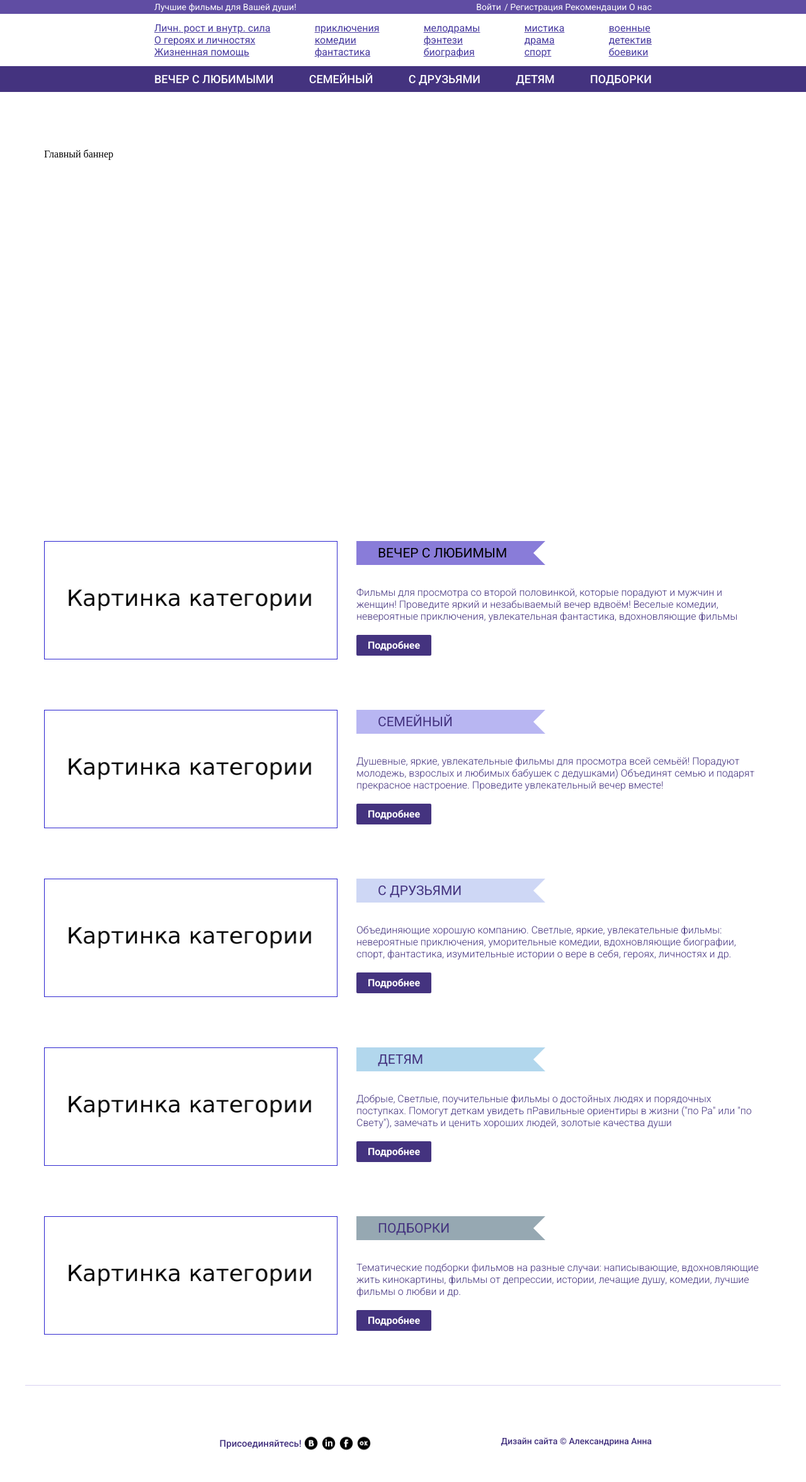
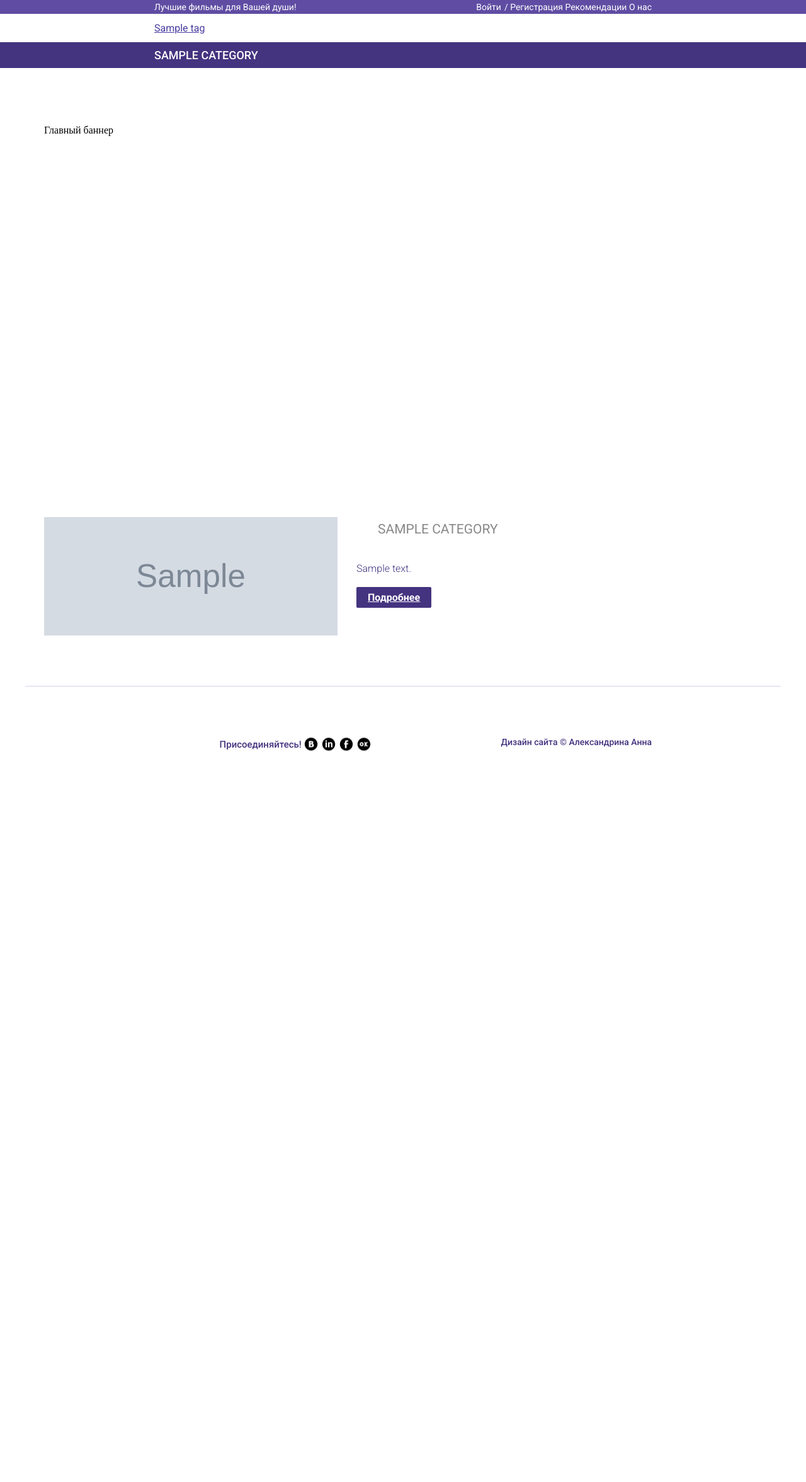
Before and after one commit to Shadwar/flask_course, a Flask app: page / in a window 1280 px wide. Shown: the top 2353 px of the page at 63% size. After the commit the page ends 1193 px from the top, so only its background shows below. Run offline with Flask 2, Linux system fonts and the light colour scheme; tables that the repository leaves empty hold one stand-in row (values such as "Sample post"); grey boxes marked "Sample" are stand-in pictures.

Commit message:
6.4 Категории и теги выводятся из базы

```diff
--- a/app/models.py
+++ b/app/models.py
@@ -75,6 +75,11 @@
     title_background = db.Column(db.String(7), default='#897cd9')
     image = db.Column(db.String(128))
 
+    def get_title_style(self):
+        result = "color:{};".format(self.title_color) if self.title_color else ""
+        result += "background-color:{};".format(self.title_background) if self.title_background else ""
+        return result
+
     def __repr__(self):
         return '<Category {}>'.format(self.title)
 
--- a/app/routes.py
+++ b/app/routes.py
@@ -5,7 +5,7 @@
 
 from app import app, db
 from app.forms import LoginForm, RegisterForm, EditProfileForm
-from app.models import User
+from app.models import User, Category, Tag
 
 @app.before_request
 def before_request():
@@ -13,22 +13,17 @@
         current_user.last_seen = datetime.utcnow()
         db.session.commit()
 
+@app.context_processor
+def inject_tags_and_categories():
+    tags = Tag.query.all()
+    categories = Category.query.all()
+    return dict(tags=tags, tags_count = len(tags), categories=categories)
+
 
 @app.route('/')
 @app.route('/index')
 def index():
-    posts = [
-        {
-            'author': {'username': 'John'},
-            'body': 'Beautiful day in Portland!'
-        },
-        {
-            'author': {'username': 'Susan'},
-            'body': 'The Avengers movie was so cool!'
-        }
-    ]
-
-    return render_template('index.html', title='home', posts=posts)
+    return render_template('index.html', title='home')
 
 
 @app.route('/login', methods=['GET', 'POST'])
--- a/app/templates/_header.html
+++ b/app/templates/_header.html
@@ -20,42 +20,22 @@
         <div class="header-middle">
             <div class="wrapper">
                 <div class="header-content">
+                    {% for i in range(0, tags_count, 3) %}
                     <div class="header-middle__column">
-                        <a class="header-middle__link" href="#">Личн. рост и внутр. сила</a><br>
-                        <a class="header-middle__link" href="#">О героях и личностях</a><br>
-                        <a class="header-middle__link" href="#">Жизненная помощь</a>
+                        {% for tag in tags[i:i+3] %}
+                        <a class="header-middle__link" href="#">{{ tag.title }}</a><br>
+                        {% endfor %}
                     </div>
-                    <div class="header-middle__column">
-                        <a class="header-middle__link" href="#">приключения</a><br>
-                        <a class="header-middle__link" href="#">комедии</a><br>
-                        <a class="header-middle__link" href="#">фантастика</a>
-                    </div>
-                    <div class="header-middle__column">
-                        <a class="header-middle__link" href="#">мелодрамы</a><br>
-                        <a class="header-middle__link" href="#">фэнтези</a><br>
-                        <a class="header-middle__link" href="#">биография</a>
-                    </div>
-                    <div class="header-middle__column">
-                        <a class="header-middle__link" href="#">мистика</a><br>
-                        <a class="header-middle__link" href="#">драма</a><br>
-                        <a class="header-middle__link" href="#">спорт</a>
-                    </div>
-                    <div class="header-middle__column">
-                        <a class="header-middle__link" href="#">военные</a><br>
-                        <a class="header-middle__link" href="#">детектив</a><br>
-                        <a class="header-middle__link" href="#">боевики</a>
-                    </div>
+                    {% endfor %}
                 </div>
             </div>
         </div>
         <div class="header-bottom">
             <div class="wrapper">
                 <div class="header-content">
-                    <a class="header-bottom__link" href="#">Вечер с любимыми</a>
-                    <a class="header-bottom__link" href="#">Семейный</a>
-                    <a class="header-bottom__link" href="#">С друзьями</a>
-                    <a class="header-bottom__link" href="#">Детям</a>
-                    <a class="header-bottom__link" href="#">Подборки</a>
+                    {% for category in categories %}
+                    <a class="header-bottom__link" href="#">{{ category.title }}</a>
+                    {% endfor %}
                 </div>
             </div>
         </div>
--- a/app/templates/index.html
+++ b/app/templates/index.html
@@ -8,48 +8,20 @@
     </section>
     <section class="content">
         <div class="wrapper">
+            {% if categories %}
             <div class="catalog">
+            {% for category in categories %}
                 <div class="catalog__item">
-                    <img src="{{ url_for('static', filename='img/catalog_1.jpg')}}" alt="Вечер с любимым" class="catalog__item-image">
+                    <img src="{{ category.image }}" alt="{{ category.title }}" class="catalog__item-image">
                     <div class="catalog__item-info">
-                        <div class="catalog__item-title catalog__item-title--love">Вечер с любимым</div>
-                        <div class="catalog__item-about">Фильмы для просмотра со второй половинкой, которые порадуют и мужчин и женщин! Проведите яркий и незабываемый вечер вдвоём! Веселые комедии, невероятные приключения, увлекательная фантастика, вдохновляющие фильмы</div>
-                        <a class="catalog__item-link">Подробнее</a>
+                        <div class="catalog__item-title" style="{{ category.get_title_style() }}">{{ category.title }}</div>
+                        <div class="catalog__item-about">{{ category.description }}</div>
+                        <a href="{{ url_for('index') }}" class="catalog__item-link">Подробнее</a>
                     </div>
                 </div>
-                <div class="catalog__item">
-                    <img src="{{ url_for('static', filename='img/catalog_2.jpg')}}" alt="Семейный" class="catalog__item-image">
-                    <div class="catalog__item-info">
-                        <div class="catalog__item-title catalog__item-title--family">Семейный</div>
-                        <div class="catalog__item-about">Душевные, яркие, увлекательные фильмы для просмотра всей семьёй! Порадуют молодежь, взрослых и любимых бабушек с дедушками) Объединят семью и подарят прекрасное настроение. Проведите увлекательный вечер вместе!</div>
-                        <a class="catalog__item-link">Подробнее</a>
-                    </div>
-                </div>
-                <div class="catalog__item">
-                    <img src="{{ url_for('static', filename='img/catalog_3.jpg')}}" alt="С друзьями" class="catalog__item-image">
-                    <div class="catalog__item-info">
-                        <div class="catalog__item-title catalog__item-title--friends">С друзьями</div>
-                        <div class="catalog__item-about">Объединяющие хорошую компанию. Светлые, яркие, увлекательные фильмы: невероятные приключения, уморительные комедии, вдохновляющие биографии, спорт, фантастика, изумительные истории о вере в себя, героях, личностях и др.</div>
-                        <a class="catalog__item-link">Подробнее</a>
-                    </div>
-                </div>
-                <div class="catalog__item">
-                    <img src="{{ url_for('static', filename='img/catalog_4.jpg')}}" alt="Детям" class="catalog__item-image">
-                    <div class="catalog__item-info">
-                        <div class="catalog__item-title catalog__item-title--children">Детям</div>
-                        <div class="catalog__item-about">Добрые, Светлые, поучительные фильмы о достойных людях и порядочных поступках. Помогут деткам увидеть пРавильные ориентиры в жизни ("по Ра" или "по Свету"), замечать и ценить хороших людей, золотые качества души</div>
-                        <a class="catalog__item-link">Подробнее</a>
-                    </div>
-                </div>
-                <div class="catalog__item">
-                    <img src="{{ url_for('static', filename='img/catalog_5.jpg')}}" alt="Подборки" class="catalog__item-image">
-                    <div class="catalog__item-info">
-                        <div class="catalog__item-title catalog__item-title--mix">Подборки</div>
-                        <div class="catalog__item-about">Тематические подборки фильмов на разные случаи: написывающие, вдохновляющие жить кинокартины, фильмы от депрессии, истории, лечащие душу, комедии, лучшие фильмы о любви и др.</div>
-                        <a class="catalog__item-link">Подробнее</a>
-                    </div>
-                </div>
+            {% endfor %}
             </div>
+            {% endif %}
         </div>
     </section>
 {% endblock %}
--- a/microblog.py
+++ b/microblog.py
@@ -1,6 +1,6 @@
 from app import app, db
-from app.models import User, Post, Category
+from app.models import User, Post, Category, Tag
 
 @app.shell_context_processor
 def make_shell_context():
-    return {'db': db, 'User': User, 'Post': Post, 'Category': Category}
+    return {'db': db, 'User': User, 'Post': Post, 'Category': Category, 'Tag': Tag}
```
